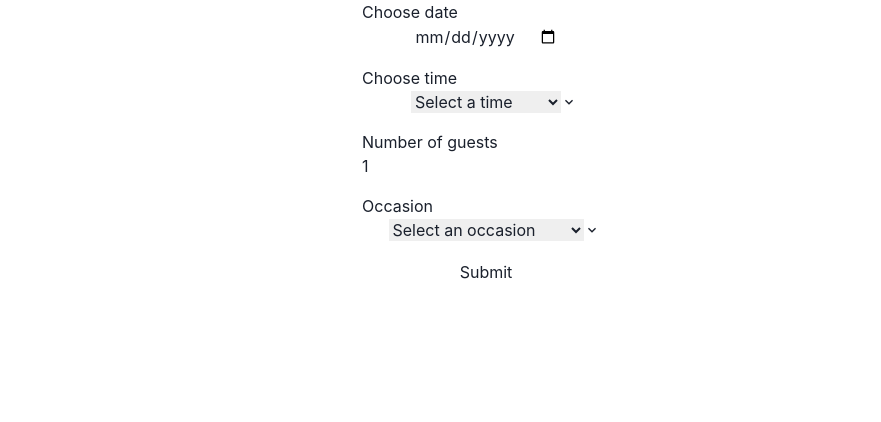
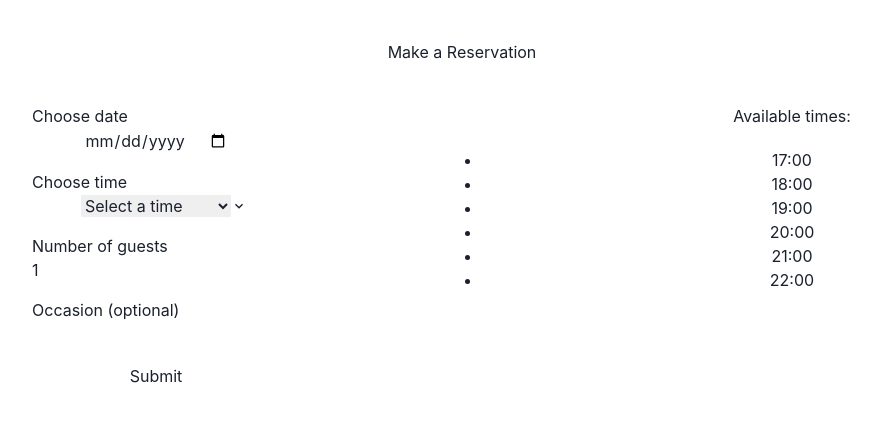
Before and after one commit to ryanmccutcheon21/meta-front-end-capstone, a React (Create React App) app: page /reservations in a window 1280 px wide. Shown: the top 422 px of the page, without its empty margins (178-1059 px from the left). Built offline with nearby package versions, Linux system fonts and the light colour scheme.

Commit message:
Exercise: Adding table booking state Solution

```diff
--- a/src/components/ReservationForm.js
+++ b/src/components/ReservationForm.js
@@ -1,24 +1,16 @@
-import { Box, Button, FormControl, FormErrorMessage, FormLabel, Grid, GridItem, Input, Select, Text } from "@chakra-ui/react";
-import { useFormik } from "formik";
-import * as Yup from "yup";
-import { useState } from "react";
+import { Box, Button, FormControl, FormErrorMessage, FormLabel, Grid, GridItem, Input, Select } from "@chakra-ui/react"
+import { useFormik } from "formik"
+import * as Yup from "yup"
+import { useEffect } from "react"
 
 const validationSchema = Yup.object().shape({
     date: Yup.date().required("Date is required"),
     time: Yup.string().required("Time is required"),
     guests: Yup.number().required("Number of guests is required").min(1, "Number of guests must be at least 1").max(10, "Number of guests must be at most 10"),
     occasion: Yup.string().required("Occasion is required"),
-});
+})
 
-const ReservationForm = () => {
-    const [availableTimes, setAvailableTimes] = useState([
-        "17:00",
-        "18:00",
-        "19:00",
-        "20:00",
-        "21:00",
-        "22:00"
-    ]);
+const ReservationForm = ({ updateTimes, availableTimes, setAvailableTimes }) => {
 
     const formik = useFormik({
         initialValues: {
@@ -29,16 +21,32 @@ const ReservationForm = () => {
         },
         validationSchema,
         onSubmit: (values) => {
-            console.log(values);
+            console.log(values)
         },
-    });
+    })
 
-    const handleTimeChange = (e) => {
-        formik.handleChange(e);
-        const selectedTime = e.target.value;
-        const updatedTimes = availableTimes.filter((time) => time !== selectedTime);
-        setAvailableTimes(updatedTimes);
-    };
+    useEffect(() => {
+        // simulate API call to fetch available times for the selected date
+        const fetchAvailableTimes = async () => {
+            const response = await fetch(
+                `https://myapi.com/times?date=${formik.values.date}`
+            )
+            const data = await response.json()
+            setAvailableTimes(data)
+            updateTimes() // dispatch state change to update available times
+        }
+
+        if (formik.values.date) {
+            fetchAvailableTimes()
+        }
+    }, [formik.values.date])
+
+    const handleTimeChange = (e, times) => {
+        formik.handleChange(e)
+        const selectedTime = e.target.value
+        const updatedTimes = times.filter((time) => time !== selectedTime)
+        setAvailableTimes(updatedTimes)
+    }
 
     return (
         <Box maxW={200} mx="auto">
@@ -47,14 +55,27 @@ const ReservationForm = () => {
                     <GridItem colSpan={2}>
                         <FormControl isInvalid={formik.touched.date && formik.errors.date}>
                             <FormLabel htmlFor="date">Choose date</FormLabel>
-                            <Input type="date" id="date" name="date" onChange={formik.handleChange} onBlur={formik.handleBlur} value={formik.values.date} />
+                            <Input
+                                type="date"
+                                id="date"
+                                name="date"
+                                onChange={formik.handleChange}
+                                onBlur={formik.handleBlur}
+                                value={formik.values.date}
+                            />
                             <FormErrorMessage>{formik.errors.date}</FormErrorMessage>
                         </FormControl>
                     </GridItem>
                     <GridItem colSpan={2}>
                         <FormControl isInvalid={formik.touched.time && formik.errors.time}>
                             <FormLabel htmlFor="time">Choose time</FormLabel>
-                            <Select id="time" name="time" onChange={handleTimeChange} onBlur={formik.handleBlur} value={formik.values.time}>
+                            <Select
+                                id="time"
+                                name="time"
+                                onChange={(e) => handleTimeChange(e, availableTimes)}
+                                onBlur={formik.handleBlur}
+                                value={formik.values.time}
+                            >
                                 <option value="">Select a time</option>
                                 {availableTimes.map((time) => (
                                     <option key={time} value={time}>
@@ -68,26 +89,41 @@ const ReservationForm = () => {
                     <GridItem colSpan={2}>
                         <FormControl isInvalid={formik.touched.guests && formik.errors.guests}>
                             <FormLabel htmlFor="guests">Number of guests</FormLabel>
-                            <Input type="number" id="guests" name="guests" onChange={formik.handleChange} onBlur={formik.handleBlur} value={formik.values.guests} />
+                            <Input
+                                type="number"
+                                step={1}
+                                min={1}
+                                id="guests"
+                                name="guests"
+                                onChange={formik.handleChange}
+                                onBlur={formik.handleBlur}
+                                value={formik.values.guests}
+                            />
                             <FormErrorMessage>{formik.errors.guests}</FormErrorMessage>
                         </FormControl>
                     </GridItem>
                     <GridItem colSpan={2}>
                         <FormControl isInvalid={formik.touched.occasion && formik.errors.occasion}>
-                            <FormLabel htmlFor="occasion">Occasion</FormLabel>
-                            <Select id="occasion" name="occasion" onChange={formik.handleChange} onBlur={formik.handleBlur} value={formik.values.occasion}>
-                                <option value="">Select an occasion</option>
-                                <option value="Birthday">Birthday</option>
-                                <option value="Anniversary">Anniversary</option>
-                                <option value="Wedding">Wedding</option>
-                                <option value="Corporate event">Corporate event</option>
-                                <option value="Other">Other</option>
-                            </Select>
+                            <FormLabel htmlFor="occasion">Occasion (optional)</FormLabel>
+                            <Input
+                                type="text"
+                                id="occasion"
+                                name="occasion"
+                                onChange={formik.handleChange}
+                                onBlur={formik.handleBlur}
+                                value={formik.values.occasion}
+                            />
                             <FormErrorMessage>{formik.errors.occasion}</FormErrorMessage>
                         </FormControl>
                     </GridItem>
                     <GridItem colSpan={2}>
-                        <Button colorScheme="teal" type="submit" isDisabled={!formik.isValid}>Submit</Button>
+                        <Button
+                            colorScheme="teal"
+                            type="submit"
+                            disabled={!formik.isValid || formik.isSubmitting}
+                        >
+                            {formik.isSubmitting ? "Submitting..." : "Submit"}
+                        </Button>
                     </GridItem>
                 </Grid>
             </form>
@@ -95,4 +131,4 @@ const ReservationForm = () => {
     );
 };
 
-export default ReservationForm;
+export default ReservationForm
--- a/src/pages/Reservations.js
+++ b/src/pages/Reservations.js
@@ -1,12 +1,47 @@
-import React from 'react'
-import ReservationForm from '../components/ReservationForm'
+import { useState } from "react"
+import { Container, Heading, Box, SimpleGrid } from "@chakra-ui/react"
+import ReservationForm from "../components/ReservationForm"
 
-const Reservations = () => {
+const Reservation = () => {
+    const [availableTimes, setAvailableTimes] = useState([
+        "17:00",
+        "18:00",
+        "19:00",
+        "20:00",
+        "21:00",
+        "22:00"
+    ])
+
+    const updateTimes = (newTimes) => {
+        setAvailableTimes(newTimes)
+    }
+
     return (
-        <div>
-            <ReservationForm />
-        </div>
+        <Container>
+            <Heading as="h1" my={10}>
+                Make a Reservation
+            </Heading>
+            <Box my={5}>
+                <SimpleGrid columns={[1, null, 2]} gap={10}>
+                    <ReservationForm updateTimes={updateTimes} availableTimes={availableTimes} setAvailableTimes={setAvailableTimes} />
+                    <Box>
+                        <Heading as="h2" size="md" mb={5}>
+                            Available times:
+                        </Heading>
+                        {availableTimes.length > 0 ? (
+                            <ul>
+                                {availableTimes.map((time) => (
+                                    <li key={time}>{time}</li>
+                                ))}
+                            </ul>
+                        ) : (
+                            <p>No available times for the selected date.</p>
+                        )}
+                    </Box>
+                </SimpleGrid>
+            </Box>
+        </Container>
     )
 }
 
-export default Reservations
+export default Reservation
```
